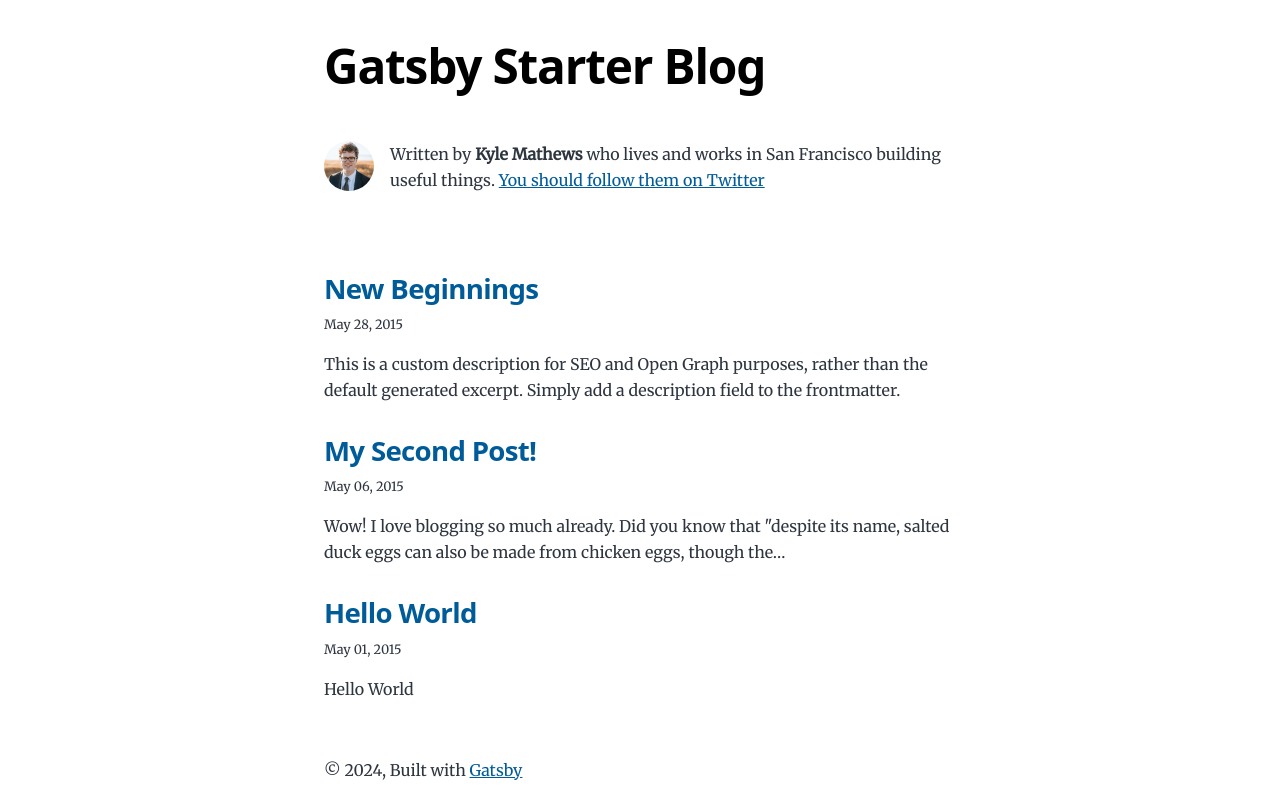
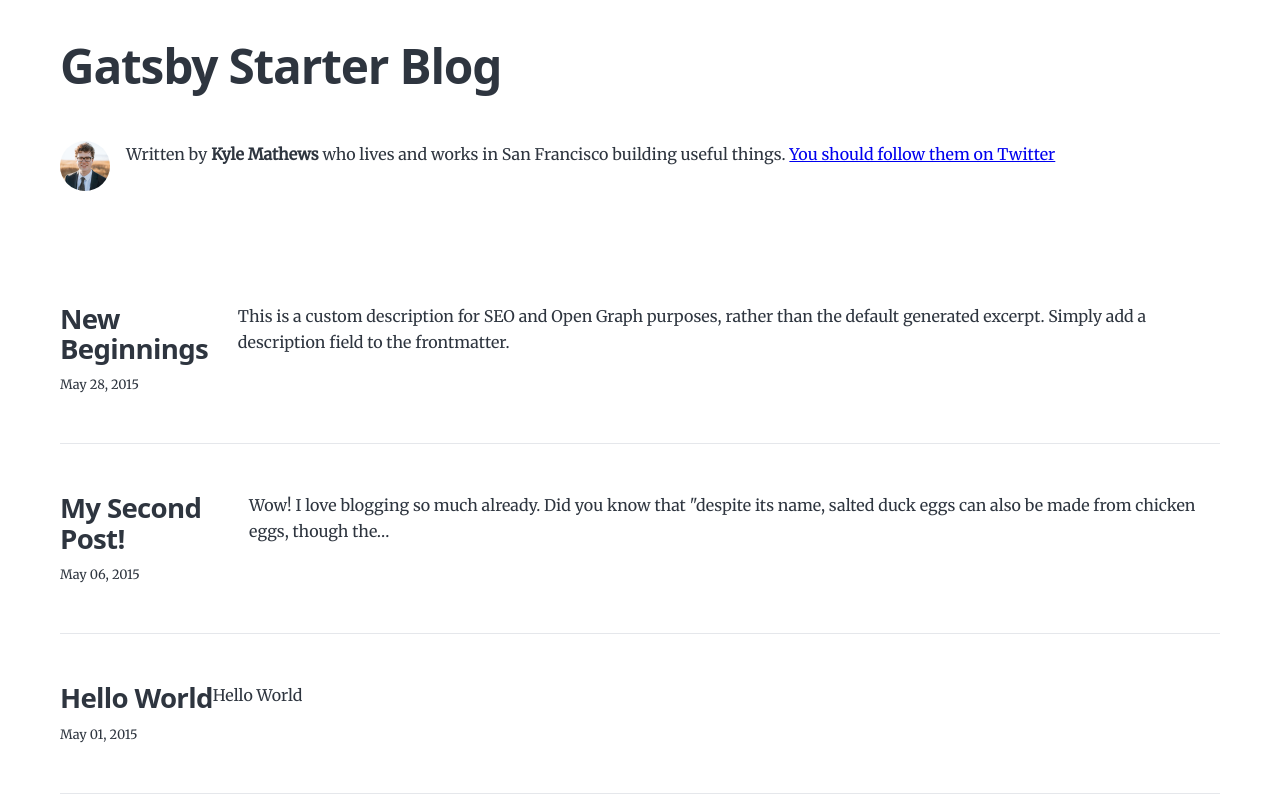
Before and after one commit to YouGyung/YouGyung.github.io, a Gatsby site: page / in a window 1280 px wide. Shown: the top 809 px of the page. Built offline with nearby package versions, Linux system fonts and the light colour scheme; Gatsby itself is replaced by a stand-in of ours.

Commit message:
rename: create style folder

```diff
--- a/gatsby-browser.js
+++ b/gatsby-browser.js
@@ -2,9 +2,9 @@
 import "@fontsource-variable/montserrat"
 import "@fontsource/merriweather"
 // normalize CSS across browsers
-import "./src/normalize.css"
+import "./src/style/normalize.css"
 // custom CSS styles
-import "./src/style.css"
+import "./src/style/style.css"
 
 // Highlighting for code blocks
 import "prismjs/themes/prism.css"
--- a/src/style.css
+++ b/src/style/style.css
@@ -10,8 +10,11 @@
   --maxWidth-2xl: 42rem;
   --maxWidth-3xl: 48rem;
   --maxWidth-4xl: 56rem;
+  --maxWidth-5xl: 75rem;
   --maxWidth-full: "100%";
-  --maxWidth-wrapper: var(--maxWidth-2xl);
+  --image-width: 20rem;
+  --image-height: 13rem;
+  --maxWidth-wrapper: var(--maxWidth-5xl);
   --spacing-px: "1px";
   --spacing-0: 0;
   --spacing-1: 0.25rem;
@@ -52,12 +55,11 @@
   --fontSize-5: 2.074rem;
   --fontSize-6: 2.488rem;
   --fontSize-7: 2.986rem;
-  --color-primary: #005b99;
+  --color-primary: #3b82f6;
   --color-text: #2e353f;
   --color-text-light: #4f5969;
-  --color-heading: #1a202c;
-  --color-heading-black: black;
   --color-accent: #d1dce5;
+  --color-line: #e5e7eb;
 }
 
 /* HTML elements */
@@ -82,7 +84,11 @@
 }
 
 footer {
-  padding: var(--spacing-6) var(--spacing-0);
+  margin-top: var(--spacing-32);
+  font-size: var(--fontSize-1);
+  display: absolute;
+  bottom: 0;
+  color: var(--color-text-light);
 }
 
 hr {
@@ -227,13 +233,10 @@
 
 /* Link */
 
-a {
-  color: var(--color-primary);
-}
-
 a:hover,
 a:focus {
   text-decoration: none;
+  color: var(--color-primary);
 }
 
 /* Custom classes */
@@ -241,7 +244,8 @@
 .global-wrapper {
   margin: var(--spacing-0) auto;
   max-width: var(--maxWidth-wrapper);
-  padding: var(--spacing-10) var(--spacing-5);
+  padding: var(--spacing-5);
+  padding-top: var(--spacing-10);
 }
 
 .global-wrapper[data-is-root-path="true"] .bio {
@@ -258,19 +262,43 @@
 }
 
 .post-list-item {
-  margin-bottom: var(--spacing-8);
-  margin-top: var(--spacing-8);
+  border-bottom: 1px solid var(--color-line);
+  padding: var(--spacing-8) 0;
+  display: flex;
 }
 
 .post-list-item p {
   margin-bottom: var(--spacing-0);
+  color: var(--color-text);
+}
+
+.post-list-item small {
+  margin-bottom: var(--spacing-0);
+  color: var(--color-text);
 }
 
 .post-list-item h2 {
   font-size: var(--fontSize-4);
-  color: var(--color-primary);
   margin-bottom: var(--spacing-2);
   margin-top: var(--spacing-0);
+}
+
+.post-list-item:hover {
+  color: var(--color-primary);
+}
+
+.post-list-item__image {
+  width: var(--image-width);
+  height: var(--image-height);
+}
+
+.post-list-item__image img {
+  width: var(--image-width);
+  height: var(--image-height);
+}
+
+.post-list-item:hover img {
+  transform: scale(1.1);
 }
 
 .post-list-item header {
```
Also changed, not shown: src/style/normalize.css (renamed from src/normalize.css).
